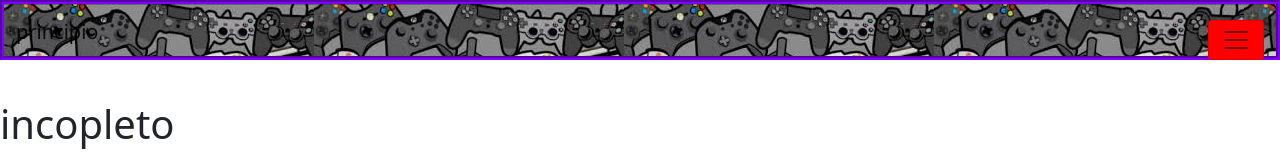
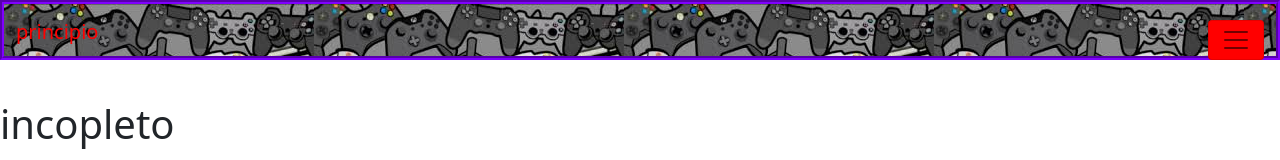
Before and after one commit to thiagoborello/coder, a website: page ayuda.html in a window 1280 px wide. Shown: the top 160 px of the page. Drawn offline with nearby package versions, Linux system fonts and the light colour scheme.

Commit message:
se agrega color del menu

```diff
--- a/ayuda.html
+++ b/ayuda.html
@@ -19,7 +19,7 @@
     <nav class="navbar navbar-light bg-light fixed-top menu">
       <div class="container-fluid">
         <a class="navbar-brand" href="registro.html">
-          <p class="p"> principio</p>
+          <p class="p-6"> principio</p>
         </a>
         <button class="navbar-toggler boton" type="button" data-bs-toggle="offcanvas" data-bs-target="#offcanvasNavbar"
           aria-controls="offcanvasNavbar">
--- a/estilo.css
+++ b/estilo.css
@@ -78,6 +78,10 @@ header {
   position: sticky;
   top: 0;
   z-index: 1;
+}
+
+.p-6 {
+  color:#ff0000;
 }
 
 .p-2 {
```
Also changed, not shown: historia-consola.html (+1 -1 lines), historia-mobil.html (+1 -1 lines), registro.html (+1 -1 lines).
